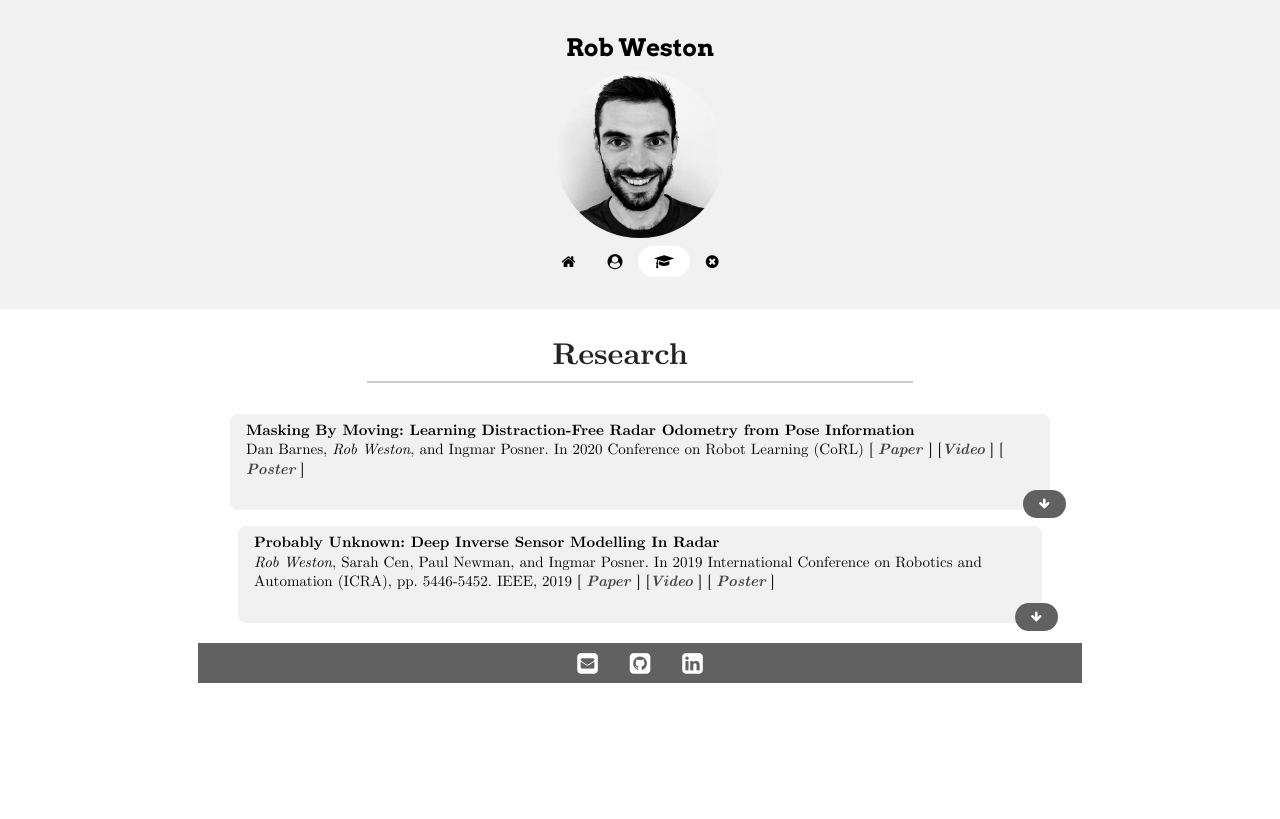
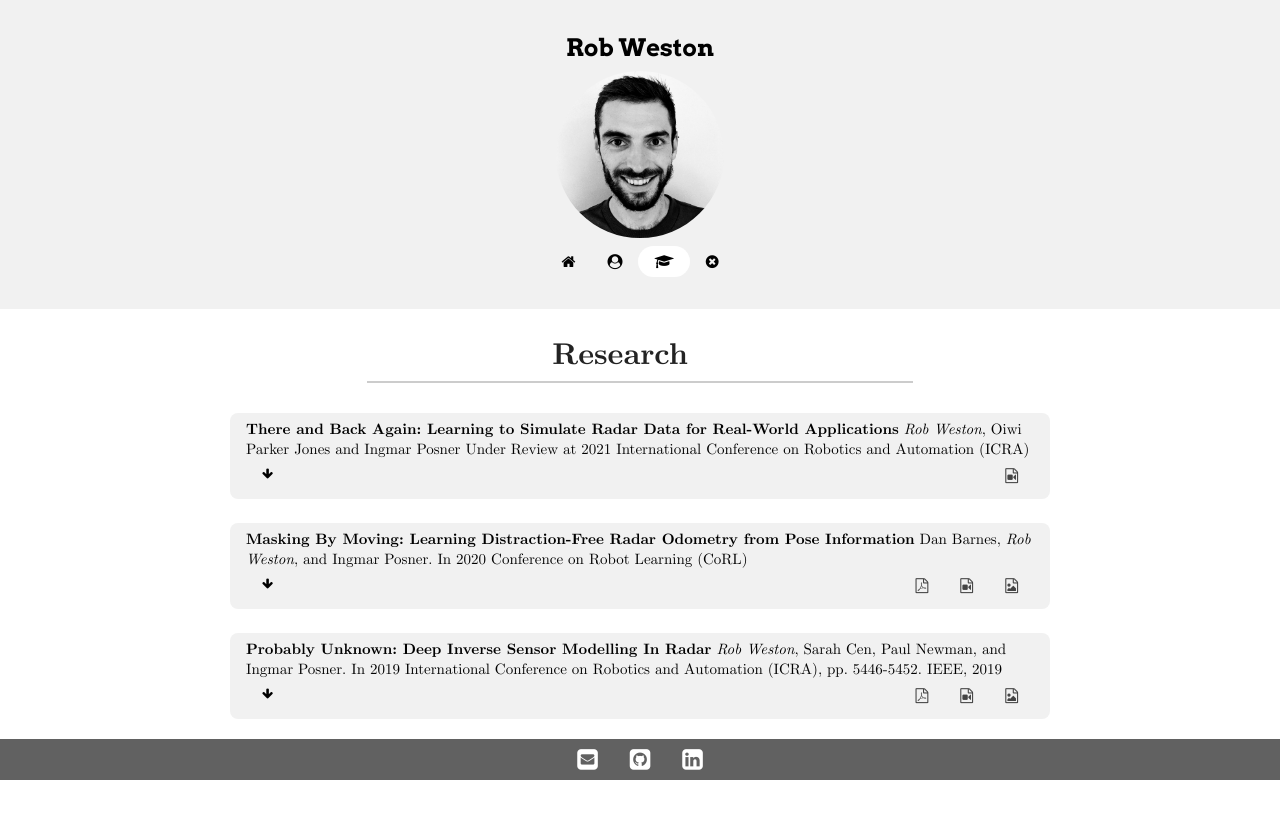
Before and after one commit to robw4/robw4.github.io, a Jekyll site: the page built from publications.html, in a window 1280 px wide. Shown: the top 819 px of the page. Built offline with Jekyll 4.4.1, drawn with Linux system fonts in a browser that asks for light colours.

Commit message:
Added icons for links on research

```diff
--- a/_data/publications.yml
+++ b/_data/publications.yml
@@ -1,3 +1,11 @@
+- title: "There and Back Again: Learning to Simulate Radar Data for Real-World Applications"
+  youtube: C3N0R-Jlu7I
+  authors: '<i>Rob Weston</i>, Oiwi Parker Jones and Ingmar Posner'
+  conference: "Under Review at 2021 International Conference on Robotics and Automation (ICRA)"
+  paper:
+  poster:
+  id: "tab"
+  abstract:  Simulating  realistic  radar  data  has  the  potential  to  significantly  accelerate  the  development  of  data-driven approaches  to  radar  processing.  However,  it  is  fraught  with difficulty   due   to   the   notoriously   complex   image   formation process.   Here   we   propose   to   learn   a   radar   sensor   model capable  of  synthesising  faithful  radar  observations  based  on simulated elevation maps. In particular, we adopt an adversarial approach  to  learning  a forward sensor  model  from  unaligned radar  examples.  In  addition,  modelling  the backward model encourages  the  output  to  remain  aligned  to  the  world  state through  a  cyclical  consistency  criterion.  The  backward  model is further constrained to predict elevation maps from real radar data that are grounded by partial measurements obtained from corresponding  lidar  scans.  Both  models  are  trained  in  a  joint optimisation.  We  demonstrate  the  efficacy  of  our  approach  by evaluating  a  down-stream  segmentation  model  trained  purely on  simulated  data  in  a  real-world  deployment.  This  achieves performance  within  four  percentage  points  of  the  same  model trained  entirely  on  real  data.
 - title: "Masking By Moving: Learning Distraction-Free Radar Odometry from Pose Information"
   youtube: "eG4Q-j3_6dk"
   authors: 'Dan Barnes, <i>Rob Weston</i>, and Ingmar Posner.'
@@ -5,7 +13,14 @@
   paper: "https://arxiv.org/pdf/1909.03752.pdf"
   poster: "https://dbarnes.github.io/assets/projects/masking-by-moving/MaskingByMovingCoRLPosterCompressedGithub.pdf"
   id: "mbym"
-
+  abstract: This paper presents an end-to-end radar odometry system which delivers robust, real-time pose estimates based on a learned embedding space free of
+    sensing artefacts and distractor objects. The system deploys a fully differentiable,
+    correlation-based radar matching approach. This provides the same level of interpretability as established scan-matching methods and allows for a principled
+    derivation of uncertainty estimates. The system is trained in a (self-)supervised
+    way using only previously obtained pose information as a training signal. Using
+    280km of urban driving data, we demonstrate that our approach outperforms the
+    previous state-of-the-art in radar odometry by reducing errors by up 68% whilst
+    running an order of magnitude faster.
 - title: "Probably Unknown: Deep Inverse Sensor Modelling In Radar"
   youtube: "zIleQXrFOGM"
   authors: '<i>Rob Weston</i>, Sarah Cen, Paul Newman, and Ingmar Posner.'
@@ -13,3 +28,21 @@
   paper: "https://arxiv.org/abs/1810.08151"
   poster: "/assets/pdf/deep-ism-icra-poster.pdf"
   id: "probs"
+  abstract: Radar presents a promising alternative to lidar
+    and vision in autonomous vehicle applications, able to detect
+    objects at long range under a variety of weather conditions.
+    However, distinguishing between occupied and free space from
+    raw radar power returns is challenging due to complex interactions between sensor noise and occlusion.
+    To counter this we propose to learn an Inverse Sensor Model
+    (ISM) converting a raw radar scan to a grid map of occupancy
+    probabilities using a deep neural network. Our network is selfsupervised using partial occupancy labels generated by lidar,
+    allowing a robot to learn about world occupancy from past experience without human supervision. We evaluate our approach
+    on five hours of data recorded in a dynamic urban environment.
+    By accounting for the scene context of each grid cell our model
+    is able to successfully segment the world into occupied and
+    free space, outperforming standard CFAR filtering approaches.
+    Additionally by incorporating heteroscedastic uncertainty into
+    our model formulation, we are able to quantify the variance
+    in the uncertainty throughout the sensor observation. Through
+    this mechanism we are able to successfully identify regions of
+    space that are likely to be occluded.
--- a/_layouts/default.html
+++ b/_layouts/default.html
@@ -5,6 +5,7 @@
     <link rel="stylesheet" href="https://www.w3schools.com/w3css/4/w3.css">
     <link rel="stylesheet" href="https://fonts.googleapis.com/css?family=Raleway">
     <link rel="stylesheet" href="https://cdnjs.cloudflare.com/ajax/libs/font-awesome/4.7.0/css/font-awesome.min.css">
+
     <link rel="stylesheet" href="https://fonts.googleapis.com/icon?family=Material+Icons">
     {% include mathjax.html %}
     <link rel="stylesheet" href="/assets/css/style.css">
--- a/publications.html
+++ b/publications.html
@@ -3,29 +3,59 @@ title: Research
 layout: plain
 ---
 
+
+
+
+
+
+
+
+
 {% for item in site.data.publications %}
-    <div class="w3-container w3-row w3-padding-small">
-    <div class="w3-col l12 m0 s0 w3-container"></div>
-        <div class="outer-center">
-            <div class="inner-center w3-round-large w3-padding">
+<div class="w3-container w3-row w3-padding-small">
+            <div class="w3-round-large w3-padding">
                 <!-- abstract -->
                 <!-- <button  class="w3-button w3-large w3-left-align w3-hover-amber" style="outline:none"> -->
                 <!--  width="{{ site.page_width | times: 1.1}}"  height="{{ site.page_width | times: 0.5625 | times: 1.1 }}"-->
-                <div class="w3-padding w3-light-gray w3-round-large" style="outline:none">
+                <div class="w3-padding w3-light-gray w3-round-large" style="outline:none;">
+                    <div></div>
                     <b>{{ item.title }}</b>
-                    <p>{{ item.authors }} {{ item.conference }} [ <a href="{{ item.paper }}"> Paper </a> ] [<a href="https://www.youtube.com/watch?v={{ item.youtube }}">Video</a> ] [ <a href="{{ item.poster }}">Poster</a> ] </p>
-                    <p style="text-align: center"></p>
-                    <div id="__abstract{{ item.id }}" class="w3-hide video_wrapper">x
-                        <div class="w3-row">
+                    <p style="display:inline">{{ item.authors }} {{ item.conference }}</p>
+
+                    <div class="w3-bar">
+                        <button onclick="toggleContent('{{ item.id }}')" class="w3-bar-item w3-button w3-small w3-round-xxlarge w3-hover-amber"
+                                style="outline:none; position:relative;">
+                            <i id="__button{{ item.id }}" class="fa fa-arrow-down"></i>
+                        </button>
+                        {% if item.poster %}
+                            <button class="w3-bar-item  w3-button w3-round-xxlarge w3-hover-amber w3-right"
+                                    style="outline:none; position:relative;">
+                                <a href="{{ item.poster }}"><i class="fa fa-file-image-o"></i></a>
+                            </button>
+                        {% endif %}
+                        {% if item.youtube %}
+                            <button class="w3-bar-item  w3-button w3-round-xxlarge w3-hover-amber w3-right"
+                                    style="outline:none; position:relative;">
+                                <a href="https://www.youtube.com/watch?v={{ item.youtube }}"><i class="fa fa-file-video-o"></i></a>
+                            </button>
+                        {%  endif %}
+                        {% if item.paper %}
+                            <button class="w3-bar-item  w3-button w3-round-xxlarge w3-hover-amber w3-right"
+                                    style="outline:none; position:relative;"><a href="{{ item.paper }}">
+                                    <i class="fa fa-file-pdf-o"></i></a>
+                            </button>
+                        {%  endif %}
+
+                    </div>
+
+                    <div id="__abstract{{ item.id }}" class="w3-hide">
+                        <p><i>{{ item.abstract }}</i></p>
+                        <div class="w3-row video_wrapper">
                             <iframe src="https://www.youtube.com/embed/{{ item.youtube }}?autoplay=1&mute=1" ></iframe>
                         </div>
                     </div>
-                    <p></p>
 
-                    <button onclick="toggleContent('{{ item.id }}')" class="w3-button w3-dark-gray w3-small w3-round-xxlarge w3-hover-amber"
-                            style="outline:none; position:absolute; bottom: 0px; right: 0px;">
-                        <i id="__button{{ item.id }}" class="fa fa-arrow-down"></i>
-                    </button>
+
                 </div>
 
                 <!-- </button> -->
@@ -33,10 +63,10 @@ layout: plain
 
                 <!-- ttoc -->
             </div>
-            <div class="clear"/>
-        </div>
-    </div>
+</div>
 {% endfor %}
+
+
 
 <script>
     function toggleContent(id) {
```
